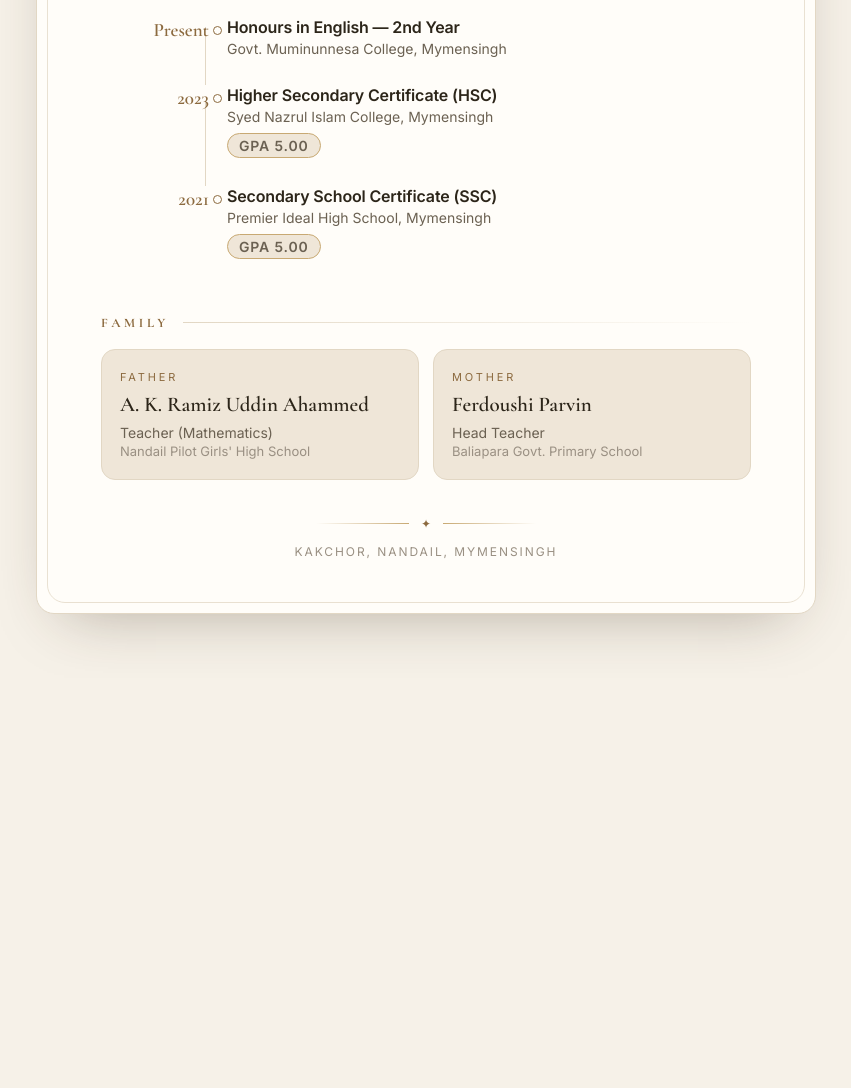
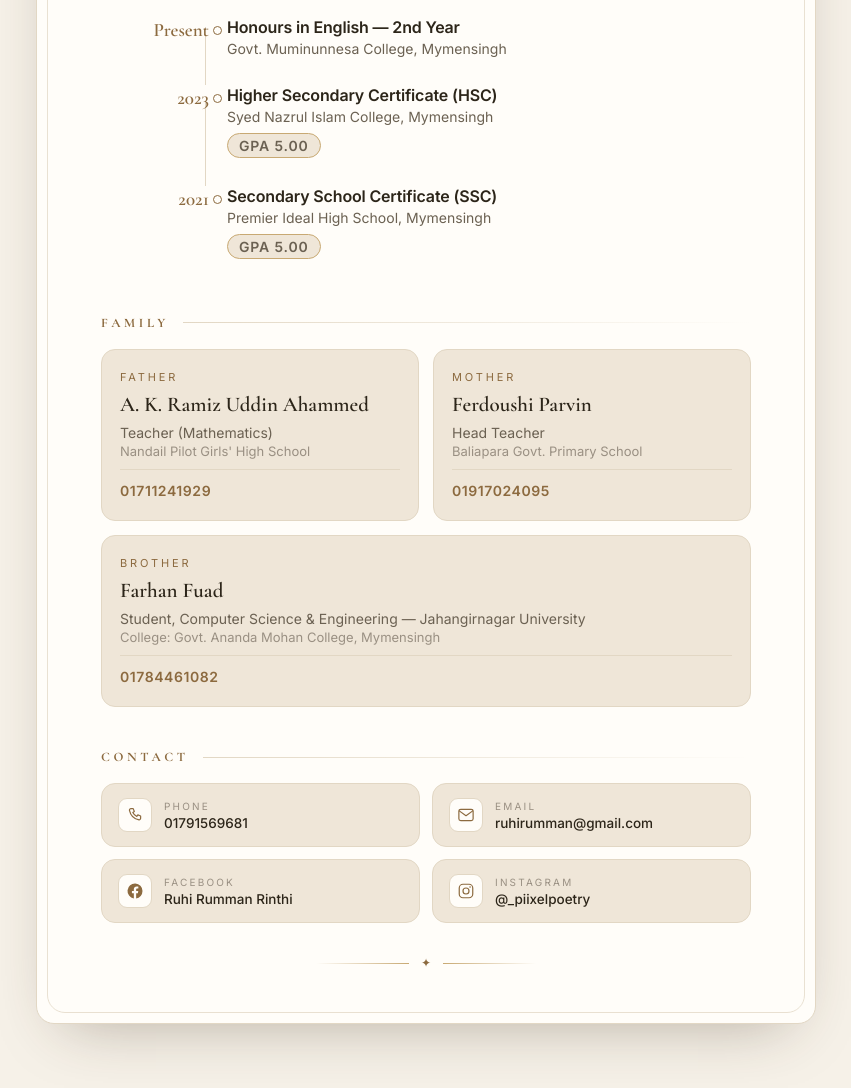
Before and after one commit to farhanfuad02/Biodata-Rinthi, a plain HTML site: page index.html in a window 1280 px wide. Shown: the part 930-2018 px from the top of the page, without its empty margins (214-1065 px from the left). Before the commit the page ends 1608 px from the top, so only its background shows below. Drawn offline with nearby package versions, Linux system fonts and the light colour scheme.

Commit message:
Modification in details

```diff
--- a/index.html
+++ b/index.html
@@ -37,14 +37,20 @@
 
   <section class="portrait-wrap reveal">
     <figure class="portrait">
-      <img src="images/r1.jpeg" alt="Portrait of Ruhi Rumman Rinthi" id="mainPhoto" />
+      <img src="images/1.jpeg" alt="Portrait of Ruhi Rumman Rinthi" id="mainPhoto" />
     </figure>
     <div class="thumbs no-print" id="thumbs">
-      <button class="thumb is-active" type="button" data-src="images/r1.jpeg" aria-label="Photo 1">
-        <img src="images/r1.jpeg" alt="" />
+      <button class="thumb is-active" type="button" data-src="images/1.jpeg" aria-label="Photo 1">
+        <img src="images/1.jpeg" alt="" loading="lazy" />
       </button>
-      <button class="thumb" type="button" data-src="images/r2.jpeg" aria-label="Photo 2">
-        <img src="images/r2.jpeg" alt="" />
+      <button class="thumb" type="button" data-src="images/2.jpeg" aria-label="Photo 2">
+        <img src="images/2.jpeg" alt="" loading="lazy" />
+      </button>
+      <button class="thumb" type="button" data-src="images/3.jpeg" aria-label="Photo 3">
+        <img src="images/3.jpeg" alt="" loading="lazy" />
+      </button>
+      <button class="thumb" type="button" data-src="images/4.jpeg" aria-label="Photo 4">
+        <img src="images/4.jpeg" alt="" loading="lazy" />
       </button>
     </div>
   </section>
@@ -96,13 +102,83 @@
         <h3 class="card-name">A. K. Ramiz Uddin Ahammed</h3>
         <p class="card-meta">Teacher (Mathematics)</p>
         <p class="card-meta muted">Nandail Pilot Girls' High School</p>
+        <p class="card-phone"><a href="tel:+8801711241929">01711241929</a></p>
       </article>
       <article class="card">
         <p class="card-role">Mother</p>
         <h3 class="card-name">Ferdoushi Parvin</h3>
         <p class="card-meta">Head Teacher</p>
         <p class="card-meta muted">Baliapara Govt. Primary School</p>
+        <p class="card-phone"><a href="tel:+8801917024095">01917024095</a></p>
       </article>
+      <article class="card card--wide">
+        <p class="card-role">Brother</p>
+        <h3 class="card-name">Farhan Fuad</h3>
+        <p class="card-meta">Student, Computer Science &amp; Engineering &mdash; Jahangirnagar University</p>
+        <p class="card-meta muted">College: Govt. Ananda Mohan College, Mymensingh</p>
+        <p class="card-phone"><a href="tel:+8801784461082">01784461082</a></p>
+      </article>
+    </div>
+  </section>
+
+  <section class="block reveal">
+    <h2 class="block-title"><span>Contact</span></h2>
+    <div class="links">
+
+      <a class="link" href="tel:+8801791569681">
+        <span class="link-ico" aria-hidden="true">
+          <svg viewBox="0 0 24 24" fill="none" stroke="currentColor" stroke-width="1.6" stroke-linecap="round" stroke-linejoin="round">
+            <path d="M6.6 3.5h3l1.5 3.7-2 1.4a11.5 11.5 0 0 0 5.3 5.3l1.4-2 3.7 1.5v3a2 2 0 0 1-2.2 2A16.5 16.5 0 0 1 4.6 5.7a2 2 0 0 1 2-2.2z"/>
+          </svg>
+        </span>
+        <span class="link-txt">
+          <span class="link-label">Phone</span>
+          <span class="link-val">01791569681</span>
+        </span>
+      </a>
+
+      <a class="link" id="emailLink"
+         href="https://mail.google.com/mail/?view=cm&amp;fs=1&amp;to=ruhirumman@gmail.com"
+         data-mailto="mailto:ruhirumman@gmail.com"
+         target="_blank" rel="noopener noreferrer">
+        <span class="link-ico" aria-hidden="true">
+          <svg viewBox="0 0 24 24" fill="none" stroke="currentColor" stroke-width="1.6" stroke-linecap="round" stroke-linejoin="round">
+            <rect x="2.5" y="4.5" width="19" height="15" rx="2.5"/>
+            <path d="m3 6.5 9 6.5 9-6.5"/>
+          </svg>
+        </span>
+        <span class="link-txt">
+          <span class="link-label">Email</span>
+          <span class="link-val">ruhirumman@gmail.com</span>
+        </span>
+      </a>
+
+      <a class="link" href="https://www.facebook.com/share/1EiRakNGpA/" target="_blank" rel="noopener noreferrer">
+        <span class="link-ico" aria-hidden="true">
+          <svg viewBox="0 0 24 24" fill="currentColor">
+            <path d="M22 12a10 10 0 1 0-11.56 9.88v-6.99H7.9V12h2.54V9.8c0-2.5 1.5-3.89 3.77-3.89 1.09 0 2.23.2 2.23.2v2.46h-1.26c-1.24 0-1.63.77-1.63 1.56V12h2.78l-.45 2.89h-2.33v6.99A10 10 0 0 0 22 12z"/>
+          </svg>
+        </span>
+        <span class="link-txt">
+          <span class="link-label">Facebook</span>
+          <span class="link-val">Ruhi Rumman Rinthi</span>
+        </span>
+      </a>
+
+      <a class="link" href="https://www.instagram.com/_piixelpoetry" target="_blank" rel="noopener noreferrer">
+        <span class="link-ico" aria-hidden="true">
+          <svg viewBox="0 0 24 24" fill="none" stroke="currentColor" stroke-width="1.6" stroke-linecap="round" stroke-linejoin="round">
+            <rect x="3" y="3" width="18" height="18" rx="5"/>
+            <circle cx="12" cy="12" r="4"/>
+            <circle cx="17.4" cy="6.6" r="1.1" fill="currentColor" stroke="none"/>
+          </svg>
+        </span>
+        <span class="link-txt">
+          <span class="link-label">Instagram</span>
+          <span class="link-val">@_piixelpoetry</span>
+        </span>
+      </a>
+
     </div>
   </section>
 
@@ -110,7 +186,6 @@
     <div class="ornament" aria-hidden="true">
       <span class="line"></span><span class="dot">&#10022;</span><span class="line"></span>
     </div>
-    <p>Kakchor, Nandail, Mymensingh</p>
   </footer>
 
 </main>
--- a/script.js
+++ b/script.js
@@ -73,6 +73,21 @@
     });
   });
 
+  /* ---------- email link ---------- */
+  /* Opens Gmail's web compose in a new tab. If the popup is blocked,
+     fall back to the device's default mail app via mailto:. */
+  var emailLink = document.getElementById("emailLink");
+
+  emailLink.addEventListener("click", function (e) {
+    e.preventDefault();
+    var win = window.open(emailLink.href, "_blank");
+    if (win) {
+      win.opener = null; // sever the reference instead of passing "noopener",
+      return; // which makes window.open return null even on success
+    }
+    window.location.href = emailLink.getAttribute("data-mailto");
+  });
+
   /* ---------- reveal on scroll ---------- */
   var items = document.querySelectorAll(".reveal");
 
--- a/style.css
+++ b/style.css
@@ -216,6 +216,7 @@ body{
   transition:transform .2s ease,border-color .2s ease;
 }
 .card:hover{transform:translateY(-3px);border-color:var(--accent-soft)}
+.card--wide{grid-column:1 / -1}
 .card-role{
   font-size:11px;letter-spacing:.26em;text-transform:uppercase;
   color:var(--accent);margin-bottom:8px;
@@ -223,10 +224,54 @@ body{
 .card-name{font-family:var(--serif);font-size:21px;font-weight:600;line-height:1.25}
 .card-meta{font-size:14px;color:var(--ink-soft);margin-top:6px}
 .card-meta.muted{color:var(--ink-faint);font-size:13px;margin-top:2px}
+.card-phone{margin-top:10px;padding-top:10px;border-top:1px solid var(--line)}
+.card-phone a{
+  font-size:14px;font-weight:600;letter-spacing:.04em;
+  color:var(--accent);text-decoration:none;
+  border-bottom:1px solid transparent;
+  transition:border-color .18s ease;
+}
+.card-phone a:hover{border-bottom-color:var(--accent-soft)}
+.card-phone a:focus-visible{outline:2px solid var(--accent);outline-offset:2px}
+
+/* contact links */
+.links{display:grid;grid-template-columns:repeat(2,1fr);gap:12px}
+.link{
+  display:flex; align-items:center; gap:12px;
+  padding:14px 16px;
+  border:1px solid var(--line);
+  border-radius:14px;
+  background:var(--bg-tint);
+  text-decoration:none;
+  color:inherit;
+  min-width:0;
+  transition:transform .2s ease,border-color .2s ease,background-color .2s ease;
+}
+.link:hover{transform:translateY(-3px);border-color:var(--accent-soft)}
+.link:focus-visible{outline:2px solid var(--accent);outline-offset:2px}
+.link-ico{
+  flex:0 0 auto;
+  width:34px;height:34px;
+  display:grid;place-items:center;
+  border-radius:9px;
+  color:var(--accent);
+  background:var(--paper);
+  border:1px solid var(--line);
+}
+.link-ico svg{width:18px;height:18px;display:block}
+.link-txt{display:flex;flex-direction:column;min-width:0}
+.link-label{
+  font-size:10px;letter-spacing:.22em;text-transform:uppercase;
+  color:var(--ink-faint);
+}
+.link-val{
+  font-size:13.5px;font-weight:500;margin-top:3px;
+  overflow:hidden;text-overflow:ellipsis;white-space:nowrap;
+}
 
 /* footer */
-.foot{margin-top:38px;text-align:center}
-.foot p{font-size:12px;letter-spacing:.16em;text-transform:uppercase;color:var(--ink-faint)}
+.foot{margin-top:34px;text-align:center}
+.foot .ornament{margin-bottom:0}
 
 /* ---------- reveal ---------- */
 .reveal{opacity:0;transform:translateY(14px)}
@@ -242,6 +287,7 @@ body{
   .tl-item{grid-template-columns:70px 1fr;gap:14px}
   .tl-item::before{left:78px}
   .cards{grid-template-columns:1fr}
+  .links{grid-template-columns:1fr}
   .controls{top:10px;right:10px}
   .ctrl [data-label],.ctrl span:last-child{display:none}
   .ctrl{padding:9px 11px}
@@ -255,8 +301,14 @@ body{
   .sheet{box-shadow:none;border:none;max-width:none;padding:0;border-radius:0}
   .sheet::before{display:none}
   .reveal{opacity:1 !important;transform:none !important}
-  .card,.row:hover,.tl-item:hover{background:#fff}
-  .card{border:1px solid #ccc}
+  .card,.row:hover,.tl-item:hover,.link{background:#fff}
+  .card,.link{border:1px solid #ccc}
+  .links{grid-template-columns:1fr 1fr;gap:8px}
+  .link{padding:10px 12px}
+  .link-ico{display:none}
+  .link-val{white-space:normal;word-break:break-word;font-size:12px}
+  .card-phone{border-top:1px solid #ccc}
+  .card-phone a{color:#000}
   .block{margin-top:22px;break-inside:avoid}
   .portrait{width:150px;box-shadow:none}
 }
```
Also changed, not shown: images/1.jpeg (added), images/2.jpeg (added), images/3.jpeg (added), images/4.jpeg (added), images/r1.jpeg (deleted), images/r2.jpeg (deleted), 1 other file.
